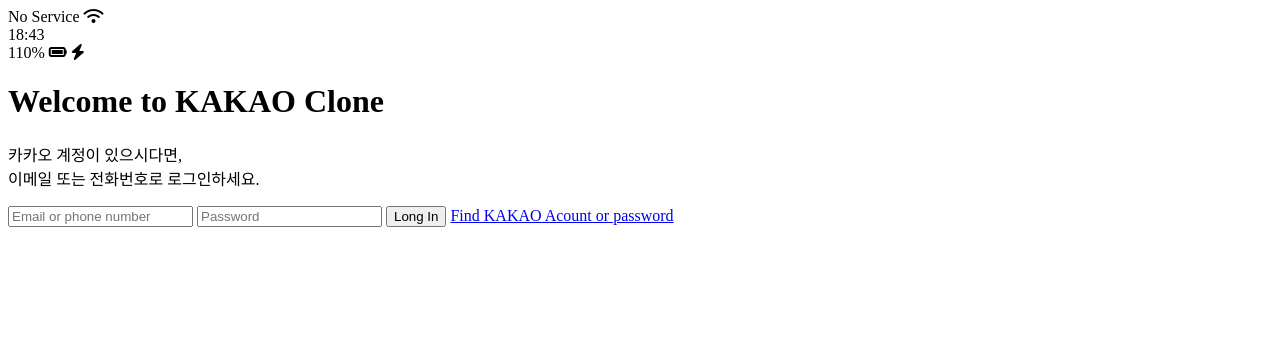
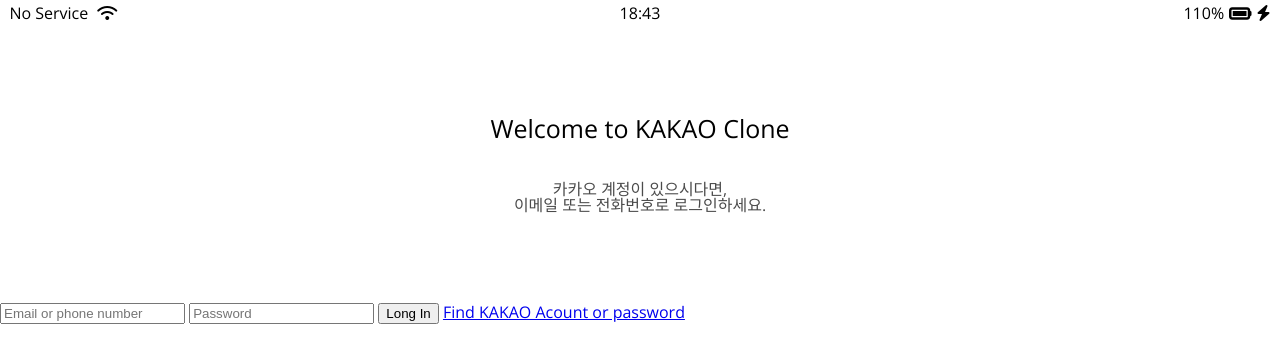
Before and after one commit to showWhatUGot/kakaoClone, a plain HTML site: page index.html in a window 1280 px wide. Drawn offline with nearby package versions, Linux system fonts and the light colour scheme.

Commit message:
reset.css, status-bar.css, welcome-header styling
reset.css 추가
status-bar.css 분리하여 import
'welcome-header' styling

```diff
--- /dev/null
+++ b/CSS/reset.css
@@ -0,0 +1,124 @@
+html,
+body,
+div,
+span,
+applet,
+object,
+iframe,
+h1,
+h2,
+h3,
+h4,
+h5,
+h6,
+p,
+blockquote,
+pre,
+a,
+abbr,
+acronym,
+address,
+big,
+cite,
+code,
+del,
+dfn,
+em,
+img,
+ins,
+kbd,
+q,
+s,
+samp,
+small,
+strike,
+strong,
+sub,
+sup,
+tt,
+var,
+b,
+u,
+i,
+center,
+dl,
+dt,
+dd,
+ol,
+ul,
+li,
+fieldset,
+form,
+label,
+legend,
+table,
+caption,
+tbody,
+tfoot,
+thead,
+tr,
+th,
+td,
+article,
+aside,
+canvas,
+details,
+embed,
+figure,
+figcaption,
+footer,
+header,
+hgroup,
+menu,
+nav,
+output,
+ruby,
+section,
+summary,
+time,
+mark,
+audio,
+video {
+  margin: 0;
+  padding: 0;
+  border: 0;
+  font-size: 100%;
+  font: inherit;
+  vertical-align: baseline;
+}
+/* HTML5 display-role reset for older browsers */
+article,
+aside,
+details,
+figcaption,
+figure,
+footer,
+header,
+hgroup,
+menu,
+nav,
+section {
+  display: block;
+}
+body {
+  line-height: 1;
+}
+ol,
+ul {
+  list-style: none;
+}
+blockquote,
+q {
+  quotes: none;
+}
+blockquote:before,
+blockquote:after,
+q:before,
+q:after {
+  content: "";
+  content: none;
+}
+table {
+  border-collapse: collapse;
+  border-spacing: 0;
+}
--- /dev/null
+++ b/CSS/status-bar.css
@@ -0,0 +1,24 @@
+.status-bar {
+  display: flex;
+  justify-content: center;
+  padding: 5px 3px;
+}
+.status-bar__column {
+  width: 33%;
+}
+.status-bar__column:first-child span {
+  margin-right: 5px;
+}
+.status-bar__column:nth-child(2) {
+  display: flex;
+  justify-content: center;
+}
+.status-bar__column:nth-child(3) {
+  display: flex;
+  justify-content: flex-end;
+  align-items: center;
+}
+
+.status-bar .fa-battery-full {
+  margin: 0px 5px;
+}
--- /dev/null
+++ b/CSS/styles.css
@@ -0,0 +1,24 @@
+@import url("https://fonts.googleapis.com/css2?family=Open+Sans:ital,wght@0,400;0,500;0,600;1,400&display=swap");
+@import "reset.css";
+@import "status-bar.css";
+body {
+  font-family: "Open Sans", sans-serif;
+}
+
+.welcome-header {
+  display: flex;
+  flex-direction: column;
+  align-items: center;
+  margin-top: 90px;
+  text-align: center;
+  margin-bottom: 90px;
+  font-weight: 400;
+}
+.welcome-header__title {
+  margin-bottom: 40px;
+  font-size: 25px;
+}
+.welcome-header__text {
+  width: 60%;
+  opacity: 0.7;
+}
--- a/index.html
+++ b/index.html
@@ -1,13 +1,14 @@
 <!DOCTYPE html>
 <html lang="en">
   <head>
+    <link rel="stylesheet" href="CSS/styles.css" />
     <meta charset="UTF-8" />
     <meta http-equiv="X-UA-Compatible" content="IE=edge" />
     <meta name="viewport" content="width=device-width, initial-scale=1.0" />
     <title>Welcome to KAKAO Clone</title>
   </head>
   <body>
-    <div id="status-bar">
+    <div class="status-bar">
       <div class="status-bar__column">
         <span>No Service</span>
         <i class="fas fa-wifi"></i>
@@ -17,7 +18,7 @@
       </div>
       <div class="status-bar__column">
         <span>110%</span>
-        <i class="fas fa-battery-full"></i>
+        <i class="fas fa-battery-full fa-lg"></i>
         <i class="fas fa-bolt"></i>
       </div>
     </div>
```
